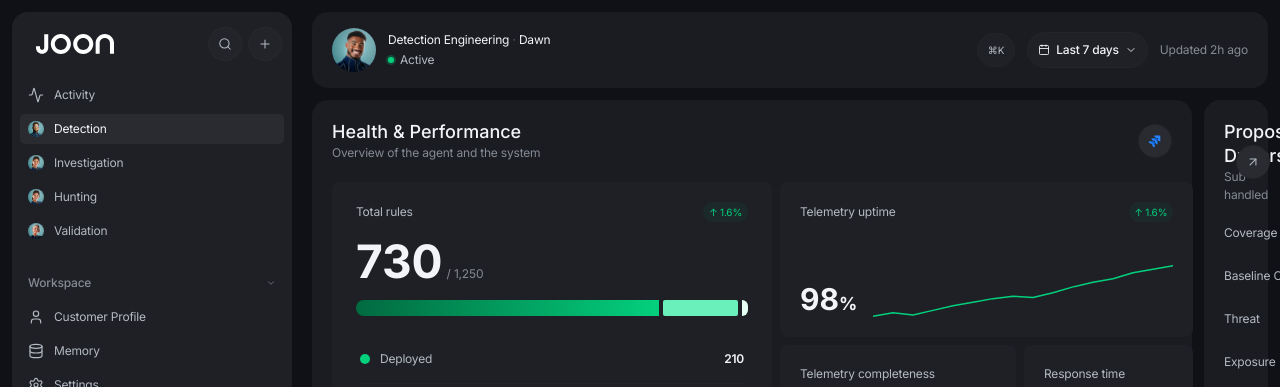
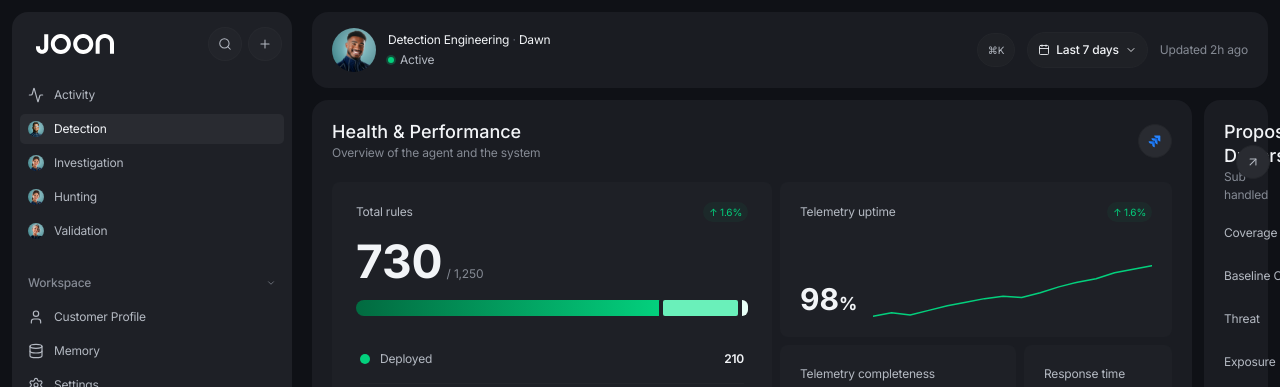
Before and after one commit to guy342/Private_Joon_App, a Next.js app: page /detection in a window 1280 px wide. Shown: the top 387 px of the page. Built offline with nearby package versions, Linux system fonts and the light colour scheme.

Commit message:
Fix H&P right-stack overflow: gridTemplateColumns + minWidth 0 on TU

```diff
--- a/src/app/detection/page.tsx
+++ b/src/app/detection/page.tsx
@@ -1426,6 +1426,7 @@ function HealthAndPerformance() {
             flex: "1 0 0",
             display: "grid",
             gridTemplateRows: "minmax(0, 1fr) minmax(0, 1fr)",
+            gridTemplateColumns: "minmax(0, 1fr)",
             gap: 8,
             minWidth: 0,
             minHeight: 0,
@@ -1440,6 +1441,7 @@ function HealthAndPerformance() {
               padding: 20,
               flex: "1 0 0",
               minHeight: 0,
+              minWidth: 0,
               display: "flex",
               flexDirection: "column",
               justifyContent: "space-between",
```
